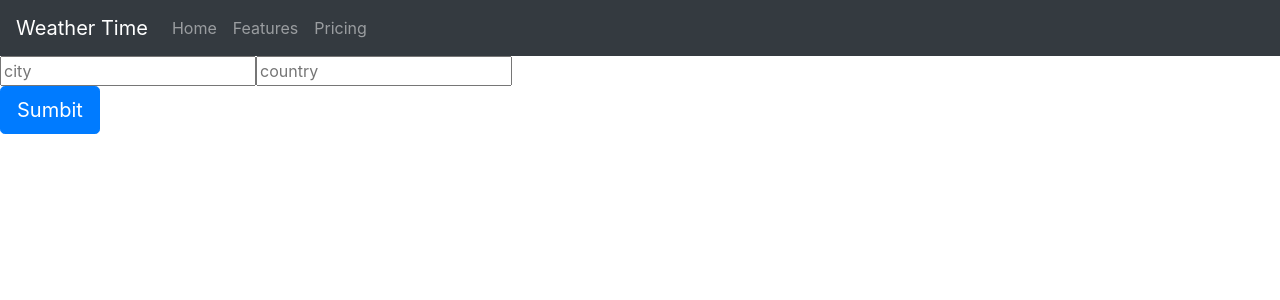
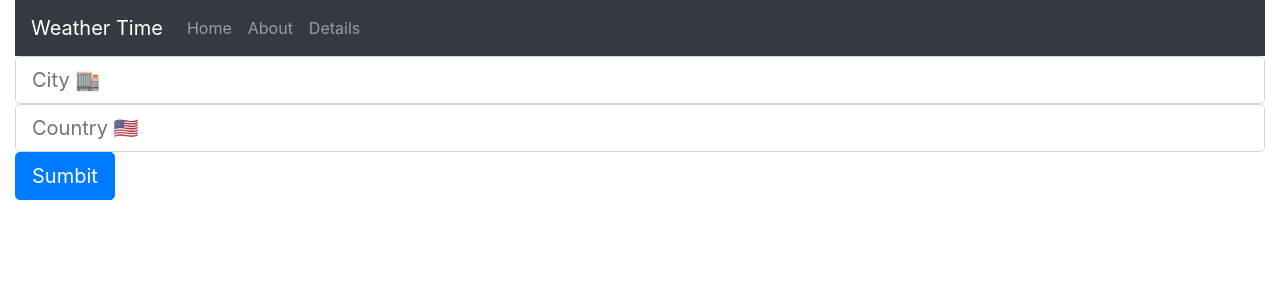
Before and after one commit to AndrewChildre/project-weather, a React (Create React App) app: page / in a window 1280 px wide. Shown: the top 300 px of the page. Built offline with nearby package versions, Linux system fonts and the light colour scheme; no server answers.

Commit message:
commit carousel

```diff
--- /dev/null
+++ b/src/About.js
@@ -0,0 +1,11 @@
+import React from 'react';
+
+const About = () => {
+    return (
+        <div>
+           <h1>About page</h1>
+        </div>
+    );
+};
+
+export default About;
--- a/src/App.js
+++ b/src/App.js
@@ -1,13 +1,29 @@
-import React from 'react'
-import Weather from './Weather'
-import Header from './Header'
+import React from 'react';
+
+import { BrowserRouter as Router, Route, Switch } from 'react-router-dom';
+// import Layout from './Layout'
+import Weather from './Weather';
+import Header from './Header';
+import About from './About';
+import Details from './Details';
+import { Container } from 'react-bootstrap';
+
 function App() {
-  return (
-    <div>
-      <Header />
-      <Weather />
-    </div>
-  )
+	return (
+		<div>
+      <Container fluid>
+			<Header />
+
+			<Router>
+				<Switch>
+					<Route exact path='/' component={Weather} />
+					<Route path='/about' component={About} />
+					<Route path='/details' component={Details} />
+				</Switch>
+			</Router>
+      </Container>
+		</div>
+	);
 }
 
-export default App
+export default App;
--- /dev/null
+++ b/src/Details.js
@@ -0,0 +1,11 @@
+import React from 'react';
+
+const Details = () => {
+    return (
+        <div>
+           <h1>Details</h1>
+        </div>
+    );
+};
+
+export default Details;
--- a/src/DisplayWeather.js
+++ b/src/DisplayWeather.js
@@ -1,30 +1,71 @@
 import React from 'react';
-import {Jumbotron, Container} from 'react-bootstrap'
+import {Container, Carousel} from 'react-bootstrap'
 const DisplayWeather = (props) => {
 
 const {data} = props;
 console.log(data)
 
-    const icons = 'http://openweathermap.org/img/wn/' + `${data.weather[0].icon}` + '.png'
+    const icons =
+			'http://openweathermap.org/img/wn/' +
+			`${data.weather[0].icon}` +
+			'.png';
 
     return (
-			<div className='display-weather'>
+			<Container fluid>
+				<div className='display-weather'>
+					<div className='maincard'>
+						<h1 className='card-title'>{data.name}</h1>
+						<h4 className='card-sub-title'>
+							As Of {new Date().toLocaleTimeString()}
+						</h4>
+						<h1 className='weather-temp'>{Math.floor(data.main.temp)} deg</h1>
+						<span className='weather-main'>
+							{data.weather[0].main}
+							<img src={icons} alt='#' className='weather-icons' />
+							<div>
+								<Carousel nextLabel=''className='carousel'>
+									<Carousel.Item>
 
-					<Container fluid className='display-container'>
-						<div className='maincard'>
-							<span className='card-title'>
-								{data.name}, {data.sys.country}. Weather
-							</span>
-							<span className='card-sub-title'>
-								As Of {new Date().toLocaleTimeString()}
-							</span>
-							<h1>{Math.floor(data.main.temp)} deg</h1>
-							<span className='weather-main'>{data.weather[0].main}</span>
-							<img src={icons} alt='#' className='weather-icons' />
-						</div>
-					</Container>
+										<h3>High</h3>
+										{data.main.temp_max}
 
-			</div>
+
+									</Carousel.Item>
+									<Carousel.Item>
+										<img
+											className='d-block w-100'
+											src='holder.js/800x400?text=Second slide&bg=282c34'
+											alt='Second slide'
+										/>
+
+										<Carousel.Caption>
+											<h3></h3>
+											<p>
+												Lorem ipsum dolor sit amet, consectetur adipiscing elit.
+											</p>
+										</Carousel.Caption>
+									</Carousel.Item>
+									<Carousel.Item>
+										<img
+											className='d-block w-100'
+											src='holder.js/800x400?text=Third slide&bg=20232a'
+											alt='Third slide'
+										/>
+
+										<Carousel.Caption>
+											<h3>Third slide label</h3>
+											<p>
+												Praesent commodo cursus magna, vel scelerisque nisl
+												consectetur.
+											</p>
+										</Carousel.Caption>
+									</Carousel.Item>
+								</Carousel>
+							</div>
+						</span>
+					</div>
+				</div>
+			</Container>
 		);
 };
 
--- a/src/Header.js
+++ b/src/Header.js
@@ -5,11 +5,11 @@ const Header = () => {
     return (
 			<div>
 				<Navbar bg='dark' variant='dark'>
-					<Navbar.Brand href='#home'>Weather Time</Navbar.Brand>
+					<Navbar.Brand href='/'>Weather Time</Navbar.Brand>
 					<Nav className='mr-auto'>
-						<Nav.Link href='#home'>Home</Nav.Link>
-						<Nav.Link href='#features'>Features</Nav.Link>
-						<Nav.Link href='#pricing'>Pricing</Nav.Link>
+						<Nav.Link href='/'>Home</Nav.Link>
+						<Nav.Link href='/about'>About</Nav.Link>
+						<Nav.Link href='/details'>Details</Nav.Link>
 					</Nav>
 				</Navbar>
 			</div>
--- /dev/null
+++ b/src/Layout.js
@@ -0,0 +1,13 @@
+import React from 'react';
+import { Container } from 'react-bootstrap';
+const Layout = (props) => {
+    return (
+			<div>
+				<Container fluid>
+					{props.children} {/* this will affect all the children below it in app.js */}
+				</Container>
+			</div>
+		);
+};
+
+export default Layout;
--- a/src/Weather.js
+++ b/src/Weather.js
@@ -1,70 +1,75 @@
-import React, {useState} from 'react';
-import { Button } from 'react-bootstrap'
+import React, { useState } from 'react';
+import { Button, Form } from 'react-bootstrap';
 import DisplayWeather from './DisplayWeather';
+
+
 const Weather = () => {
-
 	const key = process.env.REACT_APP_API_KEY;
 	const [form, setForm] = useState({
 		city: '',
-        country: ''
-    })
-    const [weather,setWeather] = useState([])
+		country: '',
+	});
+	const [weather, setWeather] = useState([]);
 
-    async function weatherData(e){
-       (e).preventDefault();
-       if(form.city === ''){
-           alert('HEY MORON!')
+	async function weatherData(e) {
+		e.preventDefault();
+		if (form.city == '') {
+			alert('HEY MORON!');
 		} else {
 			const data = await fetch(
 				`https://api.openweathermap.org/data/2.5/weather?q=${form.city},${form.country}&units=imperial&appid=${key}`
-				).then((res) => (res.json()))
-                .then(data => (data) )
+			)
+				.then((res) => res.json())
+				.then((data) => data);
 
-                setWeather(
-                    {data : data}
-                )
+			setWeather({ data: data });
 		}
 	}
 	const handleChange = (e) => {
-           let name = e.target.name
-           let value = e.target.value
+		let name = e.target.name;
+		let value = e.target.value;
 
-           if(name === 'city'){
-               setForm({...setForm, city:value})
+		if (name == 'city') {
+			setForm({ ...setForm, city: value });
 		}
 
-               if (name === 'country') {
-			    	setForm({ ...setForm, country:value });
+		if (name == 'country') {
+			setForm({ ...setForm, country: value });
 		}
-
-       }
+	};
 	return (
 		<div>
-                {
-                    weather.data != undefined ?
+			<form>
+				<Form.Control
+					size='lg'
+					type='text'
+					placeholder='City 🏬'
+					name='city'
+					onChange={(e) => handleChange(e)}
+				/>
+
+				<Form.Control
+					size='lg'
+					type='text'
+					placeholder='Country 🇺🇸'
+					name='country'
+					onChange={(e) => handleChange(e)}
+				/>
+			</form>
+
+			<Button
+				variant='primary'
+				size='lg'
+				className='getWeather'
+				onClick={(e) => weatherData(e)}>
+				Sumbit
+			</Button>
+
+			{weather.data != undefined ? (
 				<div>
 					<DisplayWeather data={weather.data} />
 				</div>
-                    :null
-                }
-
-                <form>
-					<input
-						type='text'
-						name='city'
-						placeholder='city'
-						onChange={(e) => handleChange(e)}
-					/>
-					<input
-						type='text'
-						name='counrty'
-						placeholder='country'
-						onChange={(e) => handleChange(e)}
-
-					/>
-				</form>
-
-                	<Button variant='primary' size ='lg'className='getWeather' onClick={(e) => weatherData(e)}>Sumbit</Button>
+			) : null}
 		</div>
 	);
 };
--- a/src/index.css
+++ b/src/index.css
@@ -12,7 +12,28 @@ code {
   font-family: source-code-pro, Menlo, Monaco, Consolas, 'Courier New',
     monospace;
 }
-h1 {
-  color: red;
+.display-weather {
+  background-color: red;
+  text-align: center;
+  height: 50vh;
+  border: solid 5px green;
+  border-radius: 20px;
+
 }
-.display-container  {background-color: blue;}
+
+.card-title {
+  font-size: 80px;
+}
+.card-sub-title{
+  font-size: 15px;
+}
+.weather-temp{
+  font-size: 50px;
+}
+.weather-main {
+  font-size: 30px;
+}
+.carousel{
+  margin-top: 50px;
+}
+.carousel-indicators {display: none;}
--- a/src/index.js
+++ b/src/index.js
@@ -2,11 +2,12 @@
 import 'bootstrap/dist/css/bootstrap.min.css';
 import $ from 'jquery';
 import Popper from 'popper.js';
+
 import 'bootstrap/dist/js/bootstrap.bundle.min';
 import React from 'react';
 import ReactDOM from 'react-dom';
 import './index.css';
-import { BrowserRouter as Router } from 'react-router-dom';
+
 import App from './App';
 
 
@@ -14,9 +15,7 @@ import reportWebVitals from './reportWebVitals';
 
 ReactDOM.render(
 	<React.StrictMode>
-		<Router>
 			<App />
-		</Router>
 	</React.StrictMode>,
 	document.getElementById('root')
 );
```
Lines whose indentation alone changed are shown as unchanged.
